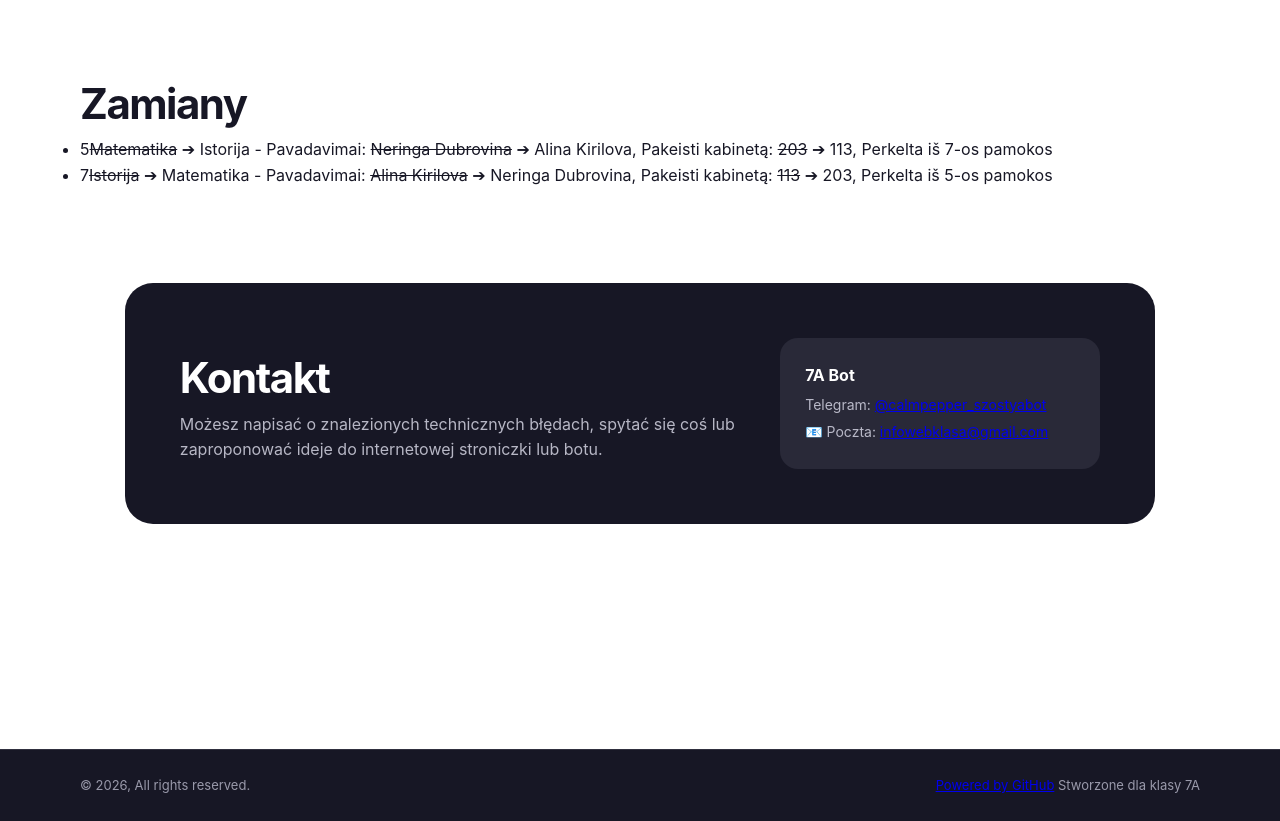
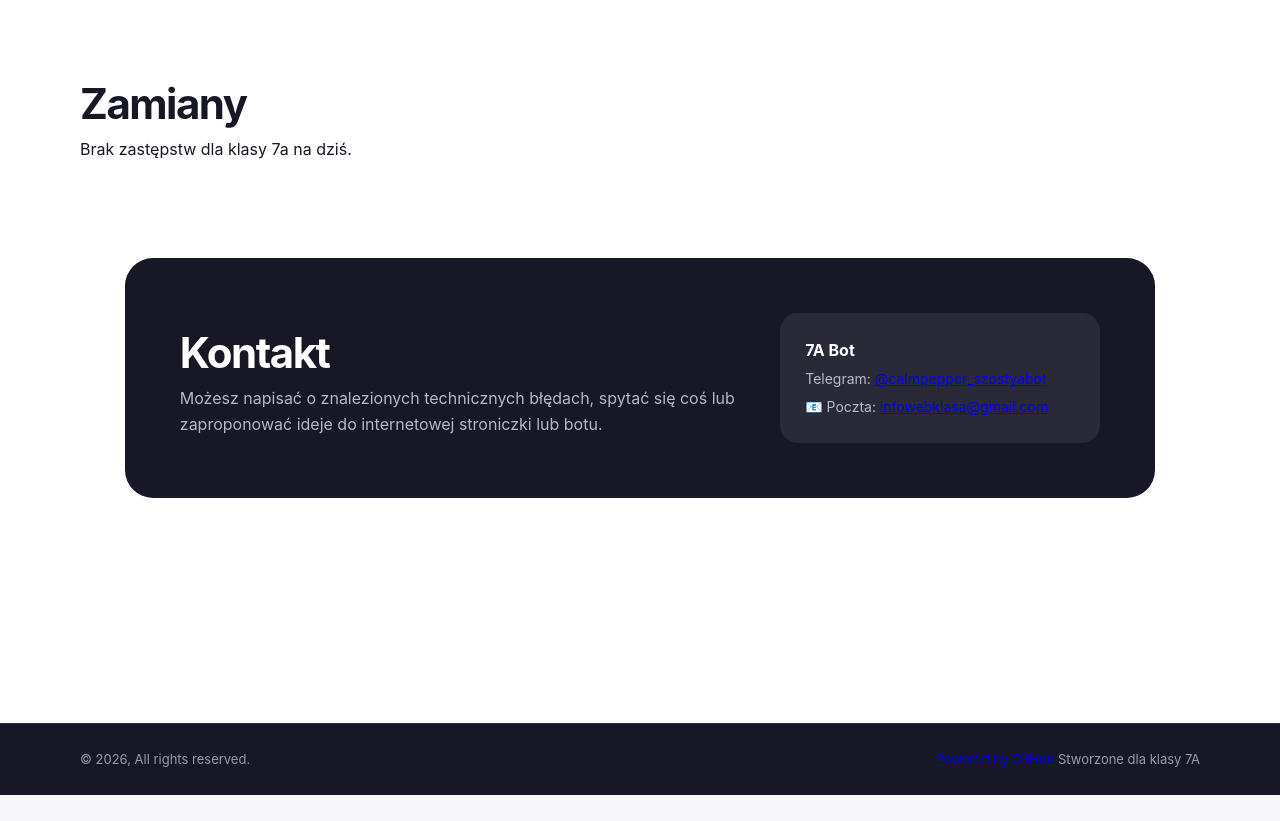
Before and after one commit to 6aklasabot/webklasa, a plain HTML site: page index.html in a window 1280 px wide. Shown: the part 2460-3281 px from the top of the page. After the commit the page ends 3255 px from the top, so only its background shows below. Drawn offline with Linux system fonts and the light colour scheme.

Commit message:
Auto: aktualizacja zastępstw 7a

```diff
--- a/index.html
+++ b/index.html
@@ -122,7 +122,7 @@
         <div class="section-heading">
           <h2>Zamiany</h2>
         <!-- SUBSTITUTIONS:START -->
-<ul class="subst-list"><li class="subst-item"><span class="subst-period">5</span><span class="subst-info"><s>Matematika</s> ➔ Istorija - Pavadavimai: <s>Neringa Dubrovina</s> ➔ Alina Kirilova, Pakeisti kabinetą: <s>203</s> ➔ 113, Perkelta iš 7-os pamokos</span></li><li class="subst-item"><span class="subst-period">7</span><span class="subst-info"><s>Istorija</s> ➔ Matematika - Pavadavimai: <s>Alina Kirilova</s> ➔ Neringa Dubrovina, Pakeisti kabinetą: <s>113</s> ➔ 203, Perkelta iš 5-os pamokos</span></li></ul>
+<p class="subst-empty">Brak zastępstw dla klasy 7a na dziś.</p>
 <!-- SUBSTITUTIONS:END -->
 
     <section id="contacts" class="section">
```
